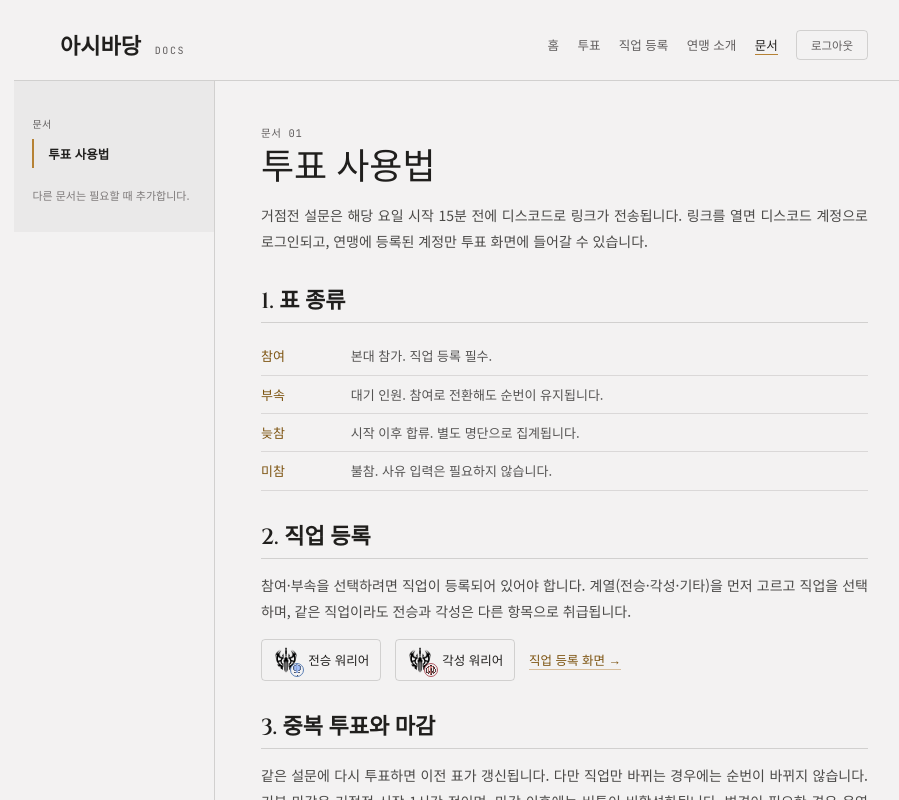
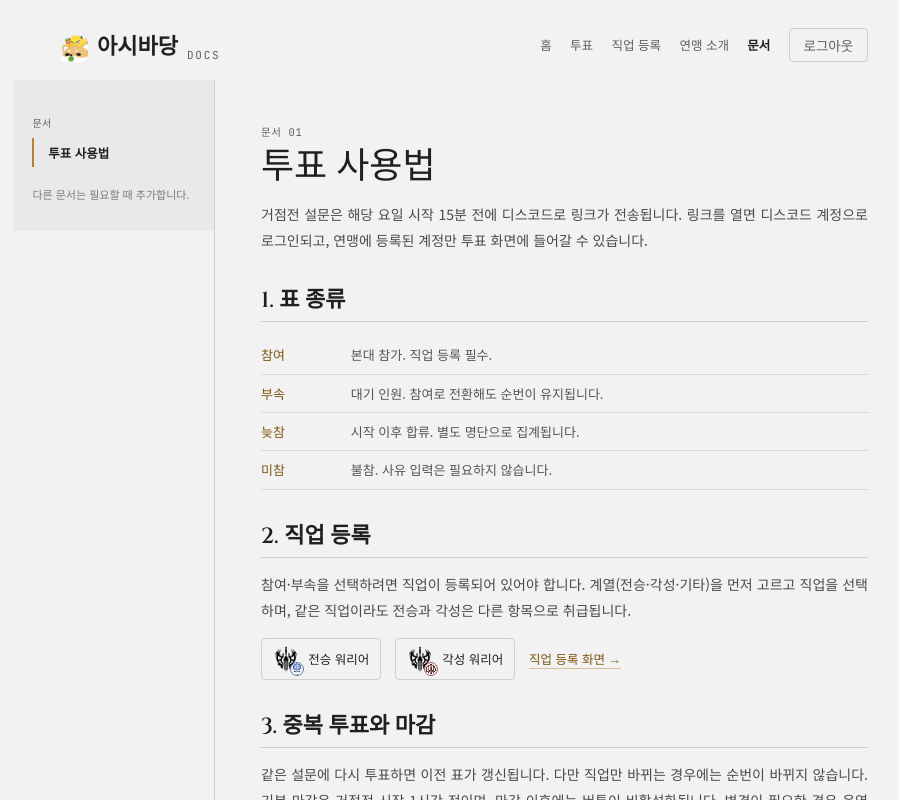
Before and after one commit to YongjinKim-Dev/Union-bot-web, a Next.js app: page /docs in a window 1280 px wide. Shown: the top 800 px of the page, without its empty margins (176-1075 px from the left). Built offline with nearby package versions, Linux system fonts and the light colour scheme; no server answers; a web font is replaced by a local one.

Commit message:
헤더에 연맹 아이콘 추가하고 문구와 밑줄 정리

```diff
--- a/src/components/SiteHeader.module.css
+++ b/src/components/SiteHeader.module.css
@@ -6,26 +6,33 @@
   flex-wrap: wrap;
   gap: 18.4px;
   padding: 27.6px 46px 18.4px;
-  border-bottom: 1px solid var(--color-hairline);
+}
+
+.brandIcon {
+  width: 28px;
+  height: 28px;
+  border-radius: 6px;
+  object-fit: cover;
+  display: block;
 }
 
 .brandBlock {
   display: flex;
-  align-items: baseline;
-  gap: 13.8px;
+  align-items: flex-end;
+  gap: 9px;
   margin-right: auto;
 }
 
 .brand {
   font-family: var(--font-heading);
   font-size: 22px;
-  font-weight: 600;
+  font-weight: 700;
   white-space: nowrap;
 }
 
 .kicker {
   font-family: var(--font-mono);
-  font-size: 10px;
+  font-size: 11px;
   letter-spacing: 0.16em;
   color: var(--color-ink-dim);
 }
@@ -52,7 +59,7 @@
 
 .navLinkActive {
   color: var(--color-ink);
-  border-bottom: 1px solid var(--color-accent);
+  font-weight: 600;
 }
 
 .navLinkSoon {
@@ -66,7 +73,7 @@
   border-radius: 4px;
   background: transparent;
   color: var(--color-ink-dim);
-  font-size: 11.5px;
+  font-size: 13.5px;
   cursor: pointer;
 }
 
--- a/src/components/SiteHeader.tsx
+++ b/src/components/SiteHeader.tsx
@@ -1,5 +1,6 @@
 import Link from "next/link";
 import { signOut } from "@/auth";
+import Image from "next/image";
 import styles from "./SiteHeader.module.css";
 
 export type NavKey = "home" | "vote" | "classes" | "about" | "docs";
@@ -25,12 +26,13 @@ const NAV_ITEMS: NavItem[] = [
   { key: "docs", label: "문서", href: "/docs" },
 ];
 
-export function SiteHeader({ active, kicker = "UNION LEDGER" }: { active: NavKey; kicker?: string }) {
+export function SiteHeader({ active, kicker = "" }: { active: NavKey; kicker?: string }) {
   return (
     <header className={styles.header}>
       <div className={styles.brandBlock}>
+        <Image src="/brand-icon.png" alt="" width={28} height={28} className={styles.brandIcon} />
         <span className={styles.brand}>아시바당</span>
-        <span className={styles.kicker}>{kicker}</span>
+        {kicker && <span className={styles.kicker}>{kicker}</span>}
       </div>
       <form
         className={styles.logoutForm}
```
Also changed, not shown: public/brand-icon.png (added).
